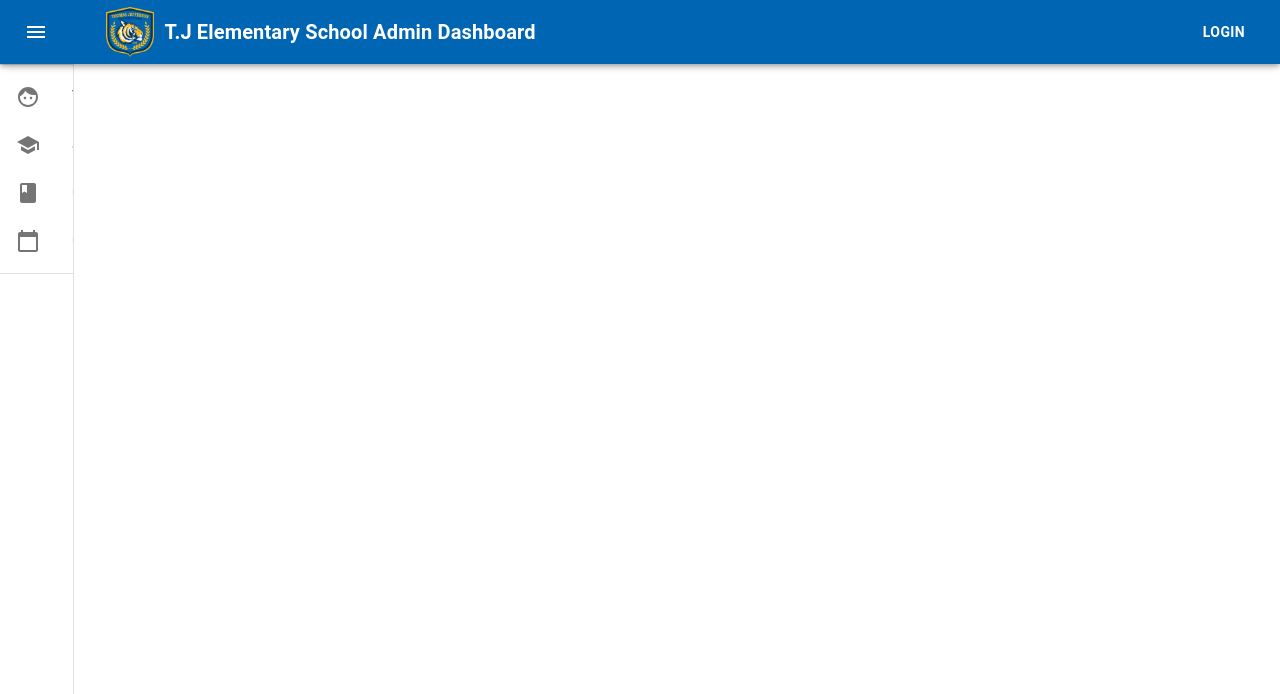
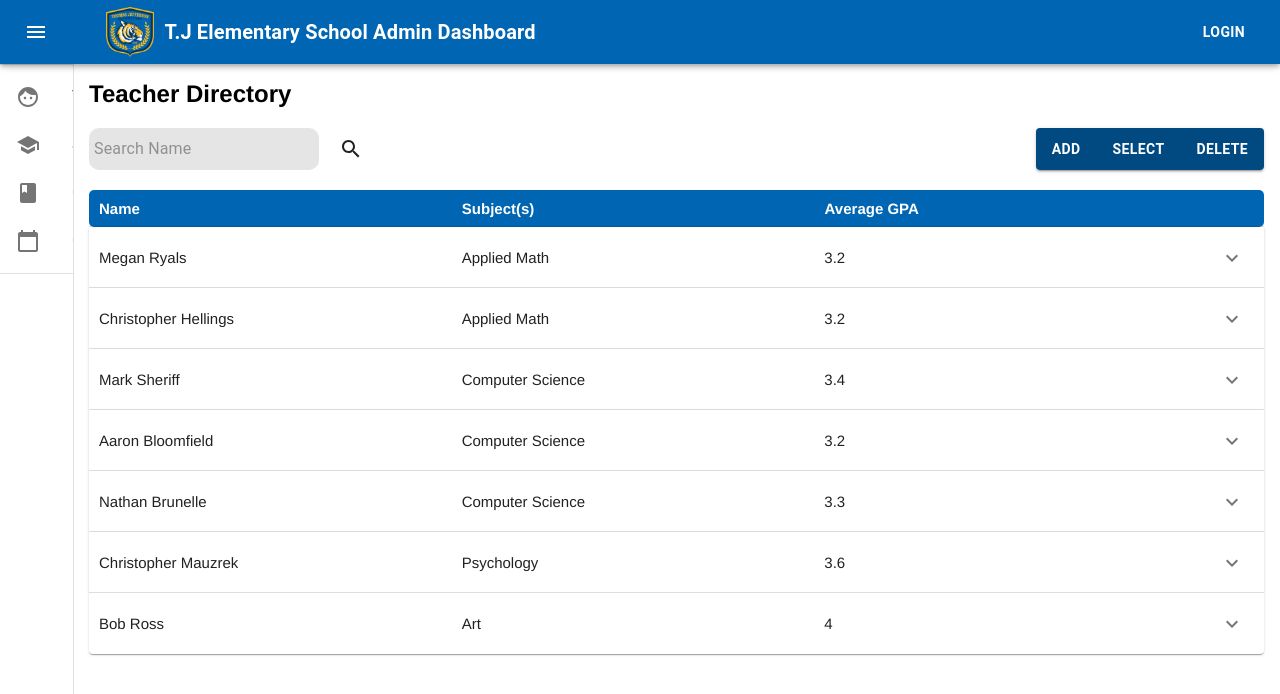
Before and after one commit to LaunchSWETeam2/JeffersonElementary, a React (Create React App) app: page / in a window 1280 px wide. Shown: the top 694 px of the page. Built offline with nearby package versions, Linux system fonts and the light colour scheme; the HTML template or start-up script is replaced by a standard one.

Commit message:
teacher directory ui complete

```diff
--- a/src/components/Dashboard.js
+++ b/src/components/Dashboard.js
@@ -25,6 +25,9 @@ import SchoolIcon from '@material-ui/icons/School';
 
 import Logo from '../images/logo.png'
 import '../css/dashboard-style.css'
+
+//Components
+import TeacherDirectory from './TeacherDirectory'
 
 const drawerWidth = 200;
 
@@ -87,7 +90,7 @@ const useStyles = makeStyles((theme) => ({
   },
   content: {
     flexGrow: 1,
-    padding: theme.spacing(3),
+    padding: theme.spacing(2),
   },
 }));
 
@@ -174,6 +177,11 @@ export default function MiniDrawer() {
         </List>
         <Divider />
       </Drawer>
+
+      <main className={classes.content}>
+        <div className={classes.toolbar} />
+        <TeacherDirectory/>
+      </main>
     </div>
   );
 }
--- a/src/components/TeacherDirectory.js
+++ b/src/components/TeacherDirectory.js
@@ -15,64 +15,133 @@ import ExpandMoreIcon from '@material-ui/icons/ExpandMore';
 
 //To do extra:
 //Autocomplete search
+//Idea: Scrape uva profs
+
+//note: subject will be a list
 const testData=[
     {
         name:"Megan Ryals",
         subject: "Applied Math",
         avgGPA: 3.2,
+        gender:"Female",
+    },{
+        name:"Christopher Hellings",
+        subject: "Applied Math",
+        avgGPA: 3.2,
+        gender:"Male",
+    },
+    {
+        name:"Mark Sheriff",
+        subject: "Computer Science",
+        avgGPA: 3.4,
+        gender:"Male",
+    },
+    {
+        name:"Aaron Bloomfield",
+        subject: "Computer Science",
+        avgGPA: 3.2,
+        gender:"Male",
+    },
+    {
+        name:"Nathan Brunelle",
+        subject: "Computer Science",
+        avgGPA: 3.3,
+        gender:"Male",
+    },
+    {
+        name:"Christopher Mauzrek",
+        subject: "Psychology",
+        avgGPA: 3.6,
+        gender:"Male",
+    },
+    {
+        name:"Bob Ross",
+        subject: "Art",
+        avgGPA: 4.0,
+        gender:"Male",
     }
 ]
 
 
 function TeacherDirectory() {
+    const buttonGroupStyle={
+        backgroundColor:"#004981",
+        borderWidth:"0px",
+        fontWeight:"bold",
+        color:"white",
+    }
+    const InputStyle={
+        backgroundColor:"#E5E5E5",
+        borderRadius:"10px",
+        padding:"5px",
+    }
     return (
         <div className="teacher-directory">
             <h2 className="td__header">Teacher Directory</h2>
                 <div className="td__controller">
                     <div className="td__controller__search">
-                        <Input id="teacher-search-input"  placeholder="Enter Name"/>
+                        <Input style={InputStyle} disableUnderline={true} id="teacher-search-input"  placeholder="Search Name"/>
                         <Button><SearchIcon/></Button>
                     </div>
-                    <ButtonGroup variant="contained" color="default" aria-label="teacher-directory-controls">
-                        <Button>Add</Button>
-                        <Button>Select</Button>
-                        <Button>Delete</Button>
+                    <ButtonGroup variant="contained" aria-label="teacher-directory-controls">
+                        <Button style={buttonGroupStyle}>Add</Button>
+                        <Button style={buttonGroupStyle}>Select</Button>
+                        <Button style={buttonGroupStyle}>Delete</Button>
                     </ButtonGroup>
                 </div>
                 <div className="td__table">
-                    <div className="td__table__columns">
+                    <div className="td__table__columns color-theme">
                         <div className="column-label">Name</div>
                         <div className="column-label">Subject(s)</div>
                         <div className="column-label">Average GPA</div>
+                        <div className="spacer"/>
                     </div>
-                    <TeacherAccordion/>
+                    {
+                        testData.map((teacher)=>{
+                            return(
+                                <TeacherAccordion teacher={teacher}/>
+                            )
+                        })
+                    }
                 </div>
         </div>
     )
 }
 
-function TeacherAccordion(props){
+function TeacherAccordion({teacher}){
     const accordionStyle={
         width:"100%",
-        paddingRight:"20px"//based off td__table__columns
+        paddingRight:"20px",//based off td__table__columns
     }
     return(
         <Accordion style={accordionStyle}>
             <AccordionSummary
-            expandIcon={<ExpandMoreIcon />}
-            aria-controls="panel1a-content"
-            id="panel1a-header"
+                expandIcon={<ExpandMoreIcon />}
+                aria-controls="panel1a-content"
+                id="panel1a-header"
+                style={{padding:"0px"}}
             >
-            <Typography >Accordion 1</Typography>
+                <div className="td__table__columns">
+                    <div className="column-label">{teacher.name}</div>
+                    <div className="column-label">{teacher.subject}</div>
+                    <div className="column-label">{teacher.avgGPA}</div>
+                </div>
             </AccordionSummary>
             <AccordionDetails>
-            <Typography>
-                Lorem ipsum dolor sit amet, consectetur adipiscing elit. Suspendisse malesuada lacus ex,
-                sit amet blandit leo lobortis eget.
-            </Typography>
+                <div className="accordion-details">
+                    <ProfilePic teacher={teacher}/>
+                    Some extra info in a flexbox or grid...
+                </div>
             </AccordionDetails>
         </Accordion>
     )
 }
 
+function ProfilePic({teacher}){
+    return(
+        <img className="profile-pic" src="http://placehold.it/100x100"/>
+    )
+}
+
+
 export default TeacherDirectory
--- /dev/null
+++ b/src/css/teacher-directory-style.css
@@ -0,0 +1,62 @@
+.color-theme {
+  background-color: #0066b3;
+  color: white;
+  font-weight: bold;
+}
+
+.teacher-directory {
+  font-family: Helvetica;
+}
+
+.td__header {
+  margin: 0;
+  margin-bottom: 20px;
+}
+
+.td__controller {
+  display: flex;
+  justify-content: space-between;
+  /* background-color: yellow; */
+}
+.td__controller__search {
+  display: flex;
+  justify-content: center;
+  align-items: center;
+}
+.td__table {
+  display: flex;
+  justify-content: center;
+  flex-direction: column;
+  margin-top: 20px;
+  margin-right: 20px;
+}
+.td__table__columns {
+  display: flex;
+  justify-items: space-between;
+  align-items: center;
+  padding: 10px;
+  border-radius: 5px;
+  width: 100%;
+}
+
+.spacer {
+  height: 100%;
+  width: 70px;
+}
+
+.column-label {
+  font-size: 15px;
+  width: 33%;
+  /* text-align: center; */
+}
+.accordion-details {
+  margin: 0;
+}
+
+/* Profile Pic */
+.profile-pic {
+  width: 80px;
+  height: 80px;
+  border-radius: 50%;
+  background-color: pink;
+}
```
